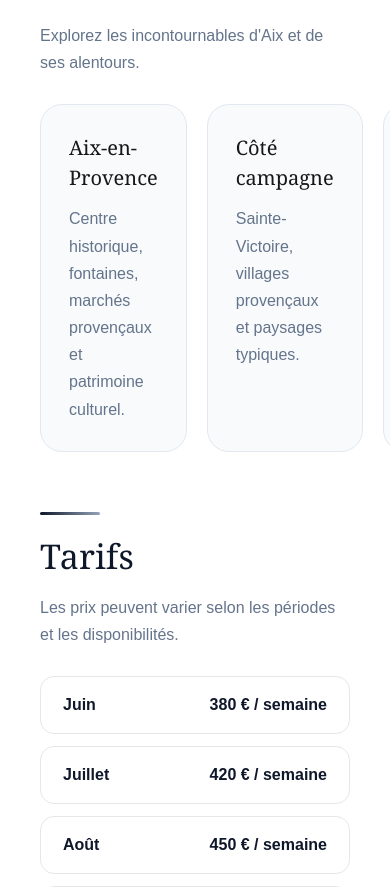
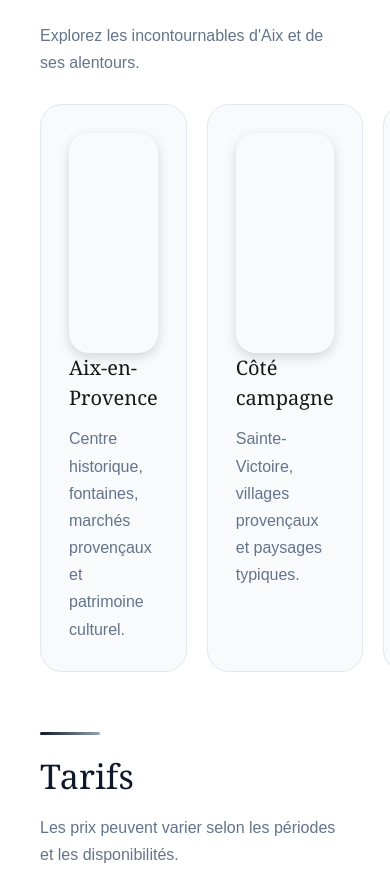
Before and after one commit to AlexB1804/blissappartement, a Next.js app: page /aix-en-provence in a window 390 px wide. Shown: the part 4840-5727 px from the top of the page. Built offline with nearby package versions, Linux system fonts and the light colour scheme.

Commit message:
Fix navbar css loading

```diff
--- a/app/globals.css
+++ b/app/globals.css
@@ -518,3 +518,14 @@ a {
     grid-template-columns: 1fr !important;
   }
 }
+
+@media (max-width: 768px) {
+  .home-destination-grid {
+    grid-template-columns: 1fr !important;
+    gap: 24px !important;
+  }
+
+  .destination-card {
+    height: 220px !important;
+  }
+}
--- a/components/DiscoverCard.tsx
+++ b/components/DiscoverCard.tsx
@@ -13,6 +13,19 @@ export default function DiscoverCard({ title, description }: Props) {
         border: "1px solid #e2e8f0",
       }}
     >
+    <div
+  className="destination-card"
+  style={{
+    height: 300,
+    borderRadius: 20,
+    overflow: "hidden",
+    boxShadow: "0 4px 12px rgba(0,0,0,0.15)",
+    transition: "0.3s",
+    position: "relative",
+  }}
+>
+
+</div>
       <h3
         style={{
           marginTop: 0,
```
Also changed, not shown: 1 other file (tests, documents, lock files or other folders).
